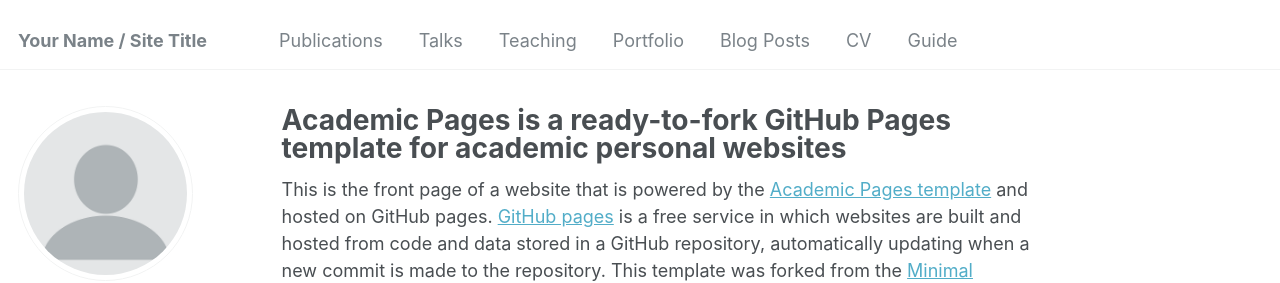
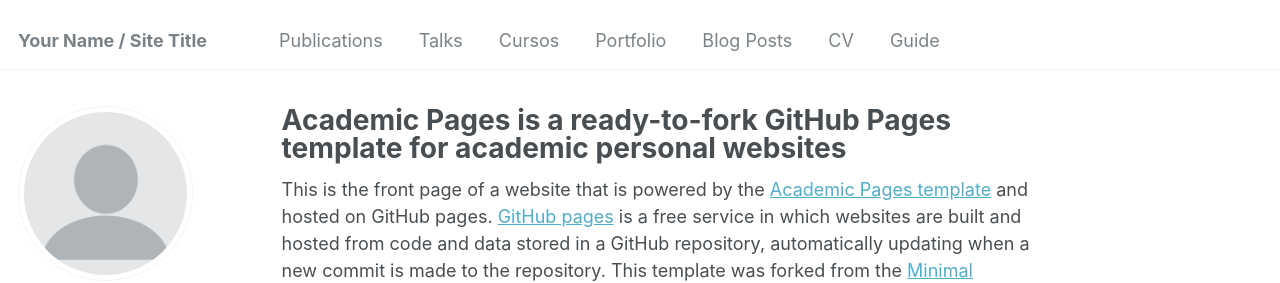
Before and after one commit to jmdavila/jmdd, a Jekyll site: the page built from _pages/about.md, in a window 1280 px wide. Shown: the top 283 px of the page. Built offline with Jekyll 4.4.1, drawn with Linux system fonts in a browser that asks for light colours; some web fonts are replaced.

Commit message:
Update navigation.yml

```diff
--- a/_data/navigation.yml
+++ b/_data/navigation.yml
@@ -11,7 +11,7 @@ main:
   - title: "Talks"
     url: /talks/
 
-  - title: "Teaching"
+  - title: "Cursos"
     url: /teaching/
 
   - title: "Portfolio"
```
